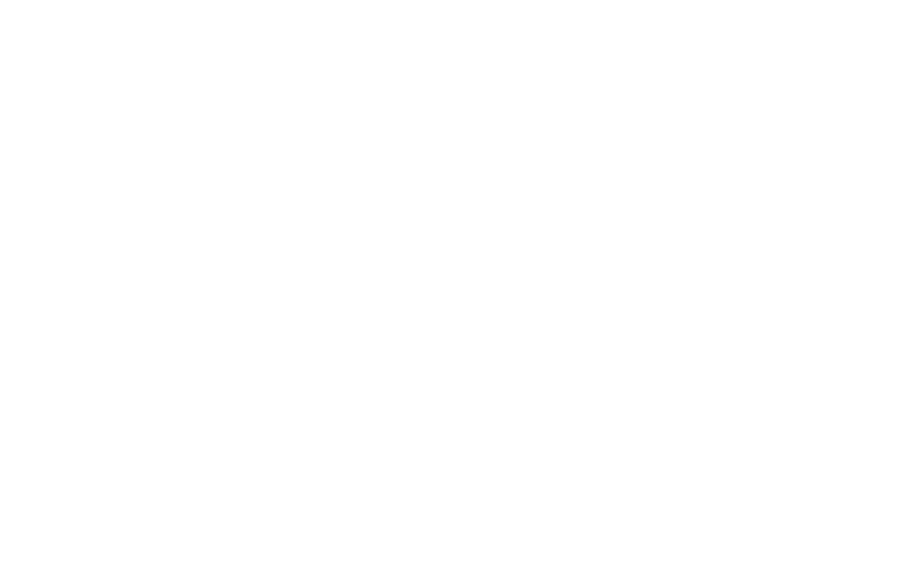
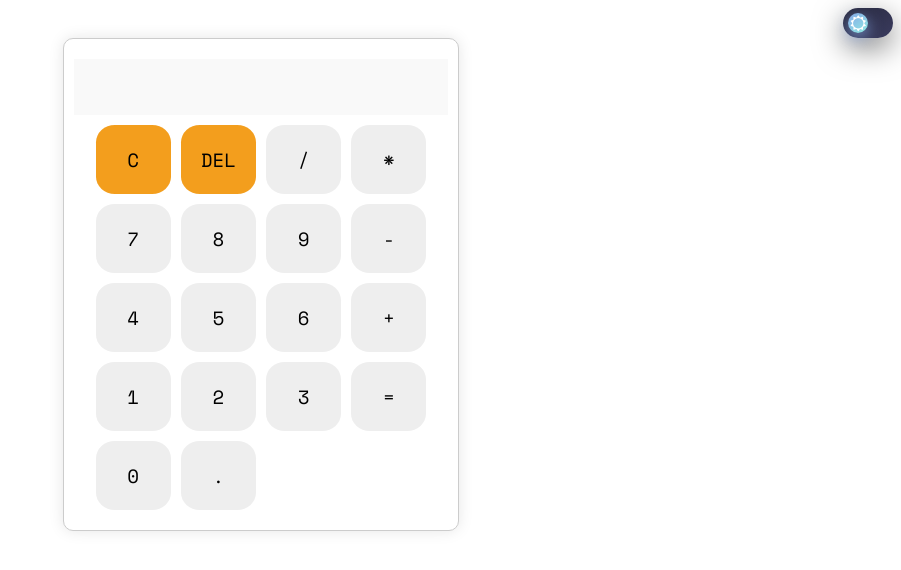
Before and after one commit to sewysei/Kalkulator, a plain HTML site: page index.html in a window 1280 px wide. Shown: the whole page, without its empty margins (379-1280 px from the left). Drawn offline with nearby package versions, Linux system fonts and the light colour scheme.

Commit message:
add dark mode  light mode

```diff
--- a/index.html
+++ b/index.html
@@ -1,13 +1,55 @@
 <!DOCTYPE html>
 <html lang="en">
+
 <head>
     <meta charset="UTF-8">
     <meta name="viewport" content="width=device-width, initial-scale=1.0">
     <title>Calculator</title>
+    <link rel="stylesheet" href="style.css">
+    <style>
+        @import url('https://fonts.googleapis.com/css2?family=Space+Mono:ital,wght@0,400;0,700;1,400;1,700&display=swap');
+    </style>
+    <link rel="stylesheet" href="https://cdnjs.cloudflare.com/ajax/libs/font-awesome/4.7.0/css/font-awesome.min.css">
 </head>
+
 <body>
-    <div>
-        <div
+    <div class="container">
+        <div class="mode-controller">
+            <div class="toggle-container">
+                <div class="toggle">
+                    <div class="knob">
+                        <div class="icon fa fa-sun-o"></div>
+                    </div>
+                </div>
+            </div>
+        </div>
+        <div class="calculator-container">
+            <div class="calculator">
+                <input type="text" id="display" disabled>
+                <div class="buttons">
+                    <button class="change-input" onclick="clearDisplay()">C</button>
+                    <button class="change-input" onclick="deleteChar()">DEL</button>
+                    <button onclick="appendOperator('/')">/</button>
+                    <button onclick="appendOperator('*')">*</button>
+                    <button onclick="appendNumber(7)">7</button>
+                    <button onclick="appendNumber(8)">8</button>
+                    <button onclick="appendNumber(9)">9</button>
+                    <button onclick="appendOperator('-')">-</button>
+                    <button onclick="appendNumber(4)">4</button>
+                    <button onclick="appendNumber(5)">5</button>
+                    <button onclick="appendNumber(6)">6</button>
+                    <button onclick="appendOperator('+')">+</button>
+                    <button onclick="appendNumber(1)">1</button>
+                    <button onclick="appendNumber(2)">2</button>
+                    <button onclick="appendNumber(3)">3</button>
+                    <button onclick="calculateResult()">=</button>
+                    <button onclick="appendNumber(0)">0</button>
+                    <button onclick="appendOperator('.')">.</button>
+                </div>
+            </div>
+        </div>
     </div>
+    <script src="script.js"></script>
 </body>
+
 </html>
--- a/script.js
+++ b/script.js
@@ -0,0 +1,58 @@
+// script.js
+let display = document.getElementById('display');
+let currentInput = ''; // stores current expression
+
+// Append number to the current input
+function appendNumber(number) {
+  currentInput += number;
+  display.value = currentInput;
+}
+
+// Append operator to the current input
+function appendOperator(operator) {
+  if (currentInput === '' && operator !== '.') return;
+  currentInput += operator;
+  display.value = currentInput;
+}
+
+// Clear the display
+function clearDisplay() {
+  currentInput = '';
+  display.value = '';
+}
+
+// Delete the last character
+function deleteChar() {
+  currentInput = currentInput.slice(0, -1);
+  display.value = currentInput;
+}
+
+// Calculate the result of the expression
+function calculateResult() {
+  try {
+    currentInput = eval(currentInput).toString();
+    display.value = currentInput;
+  } catch (error) {
+    display.value = 'Error';
+    currentInput = '';
+  }
+}
+
+const toggle = document.querySelector('.toggle');
+const knob = document.querySelector('.knob');
+const icon = document.querySelector('.icon');
+const body = document.querySelector('body');
+
+toggle.addEventListener('click', () => {
+  toggle.classList.toggle('active');
+
+  if ( toggle.classList.contains('active')){
+    body.style.backgroundColor = '#1e1e2e' ;
+    icon.classList.remove('fa-sun-o');
+    icon.classList.add('fa-moon-o');
+  }else{
+    body.style.backgroundColor = '#ffffff' ;
+    icon.classList.remove('fa-moon-o');
+    icon.classList.add('fa-sun-o');
+  }
+})
--- a/style.css
+++ b/style.css
@@ -0,0 +1,160 @@
+/* styles.css */
+body{
+  height: 100vh;
+  background-color: white;
+  color: black;
+}
+
+/* .container{
+  height: 100vh;
+  width: 100%;
+} */
+
+.mode-controller {
+  display: flex;
+  justify-content: flex-end;
+}
+
+.toggle-container{
+  position: relative;
+}
+
+.toggle{
+  display: flex;
+  align-items: center;
+  width: 40px;
+  height: 20px;
+  background: linear-gradient(145deg, #28293e, #3a3b5e);
+  border-radius: 3.125rem;
+  padding: 0.3rem;
+  box-shadow: 0 10px 30px rgba(0, 0, 0, 0.5);
+  transition: background 0.5 ease, box-shadow 0.3 ease;
+}
+
+.knob{
+  display: flex;
+  justify-content: center;
+  align-items: center;
+  position: relative;
+  width: 20px;
+  height: 20px;
+  background: linear-gradient(145deg, #86A8E7, #91EAE4);
+  border-radius: 50%;
+  box-shadow: 0 5px 15px rgba(134, 168, 231, 0.8);
+}
+
+.icon {
+  font-size: 1.5rem;
+  color: #fff;
+}
+
+.toggle.active{
+  background: linear-gradient(145deg, #111728, #1A1f40);
+  box-shadow: 0 5px 15px rgba(0, 255, 233, 0.3);
+}
+
+.toggle.active .calculator{
+  background-color: black;
+}
+
+.toggle.active .knob{
+  transform: translateX(20px);
+  box-shadow: 0 10px 20px rgba(91, 250, 238, 0.8);
+  background: linear-gradient(145deg, #91EAE4, #86A8E7);
+}
+
+.knob::before{
+  content: ' ';
+  position: absolute;
+  top: 50%;
+  left: 50%;
+  width: 7.5rem;
+  height: 7.5rem;
+  background: rgba(255, 255, 255, 0.2);
+  border-radius: 50%;
+  transform: translate(-50%, -50%);
+  opacity: 0;
+  transition: opacity 0.3s ease;
+}
+
+.toggle.active .knob::before{
+  animation: ripple 0.6s ease-out;
+}
+
+button{
+    font-family: "Space Mono", monospace;
+}
+
+.calculator-container{
+  display: flex;
+  justify-content: center;
+}
+
+.calculator {
+  display: flex;
+  flex-direction: column;
+  justify-content: center;
+  align-items: center;
+  width: 28%;
+  border: 1px solid #ccc;
+  padding: 20px;
+  background-color: white;
+  border-radius: 10px;
+  box-shadow: 0 0 15px rgba(0, 0, 0, 0.1);
+}
+
+#display {
+  width: 100%;
+  padding: 10px;
+  font-size: 1.5em;
+  text-align: right;
+  border: none;
+  margin-bottom: 10px;
+  background-color: #f9f9f9;
+  color: #333;
+  font-family: "Space Mono", monospace;
+}
+
+.buttons {
+  display: grid;
+  grid-template-columns: repeat(4, 1fr);
+  gap: 10px;
+}
+
+button {
+  padding: 20px;
+  font-size: 1.2em;
+  border: 0px solid transparent;
+  border-radius: 25%;
+  background-color: #eee;
+  cursor: pointer;
+  transition: background-color 0.3s;
+}
+
+button:hover {
+  background-color: #ddd;
+}
+
+button:active {
+  background-color: #ccc;
+}
+
+.change-input{
+  background-color: #f39e1d;
+}
+
+.change-input:hover {
+  background-color: #e9741b;
+}
+
+@keyframes ripple {
+  0% {
+    opacity: 1;
+    transform: translate(-50%, -50%) scale(0.5);
+  }
+
+  100% {
+    opacity: 0;
+    transform: translate(-50%, -50%) scale(1.5);
+  }
+}
```
